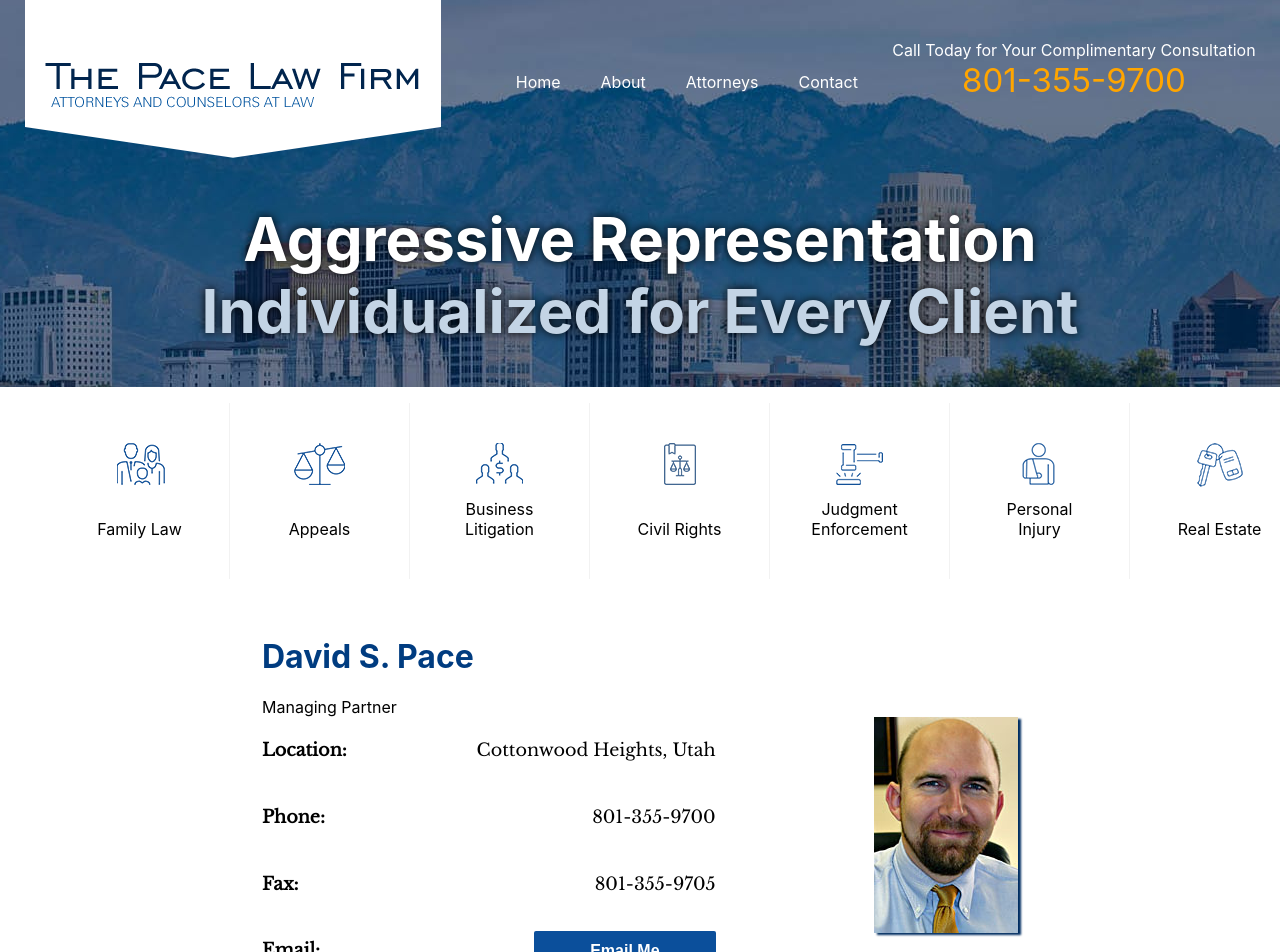
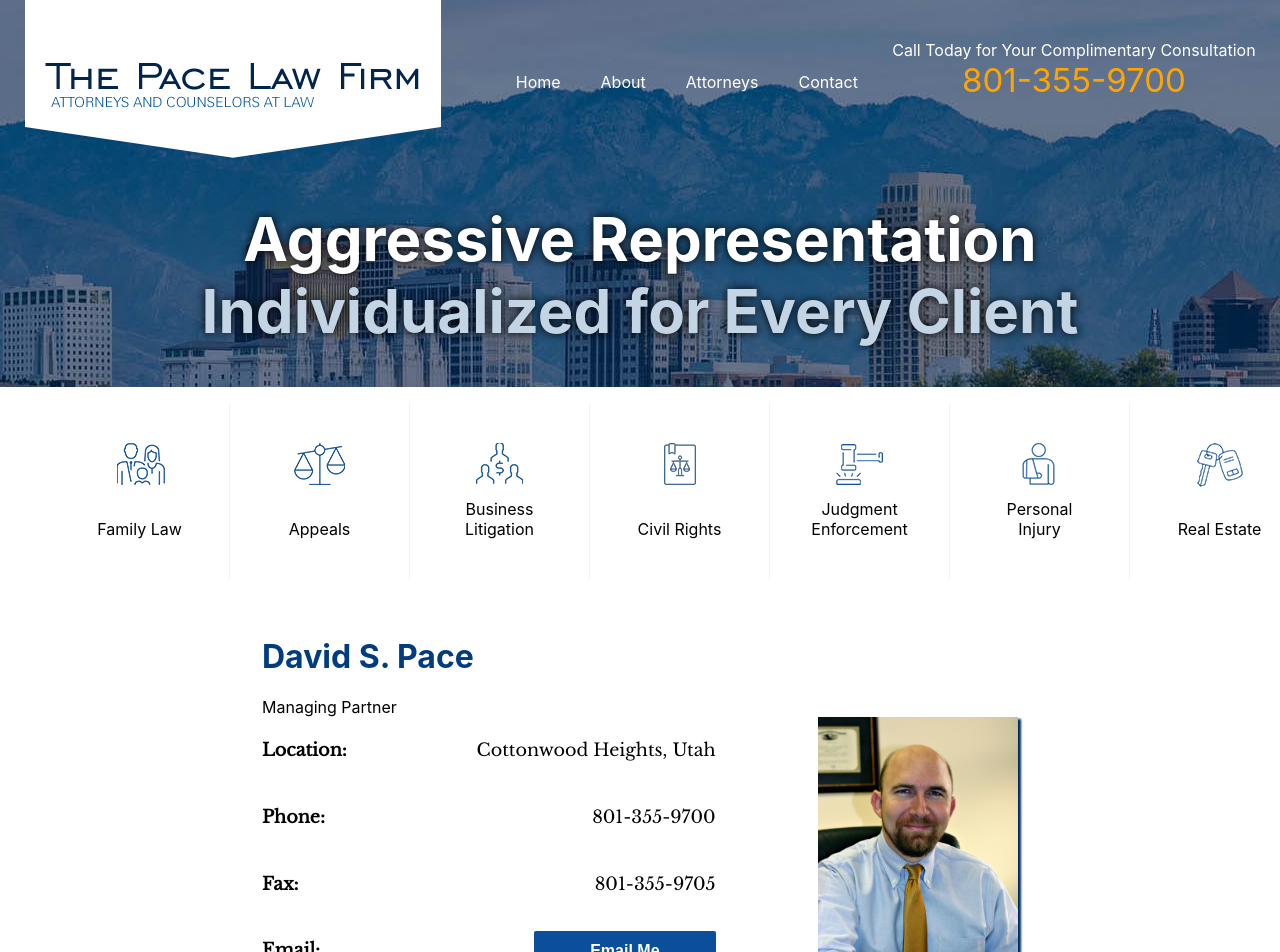
Before and after one commit to natepace/davidlawutahfe, a React (Create React App) app: page /Our-Attorneys/David-S-Pace in a window 1280 px wide. Shown: the top 952 px of the page. Built offline with nearby package versions, Linux system fonts and the light colour scheme.

Commit message:
new photo

```diff
--- a/src/App.css
+++ b/src/App.css
@@ -85,9 +85,13 @@ p{
 
 /* DAVID PAGE STYLES */
 .david-Prof-Pic{
-  background-image: url(./assets/davidprof.jpg);
-  width: 144px;
-  height: 216px;
+  background-image: url(./assets/david2.JPG);
+  /* width: 144px; */
+  width:200px;
+  height:300px;
+  background-repeat: no-repeat;
+  background-size: contain;
+  /* height: 216px; */
   box-shadow: 3px 2px 2px #002d61;
 }
 
@@ -862,6 +866,8 @@ margin:5px;
     margin-bottom: 4px;
     box-shadow: 3px 2px 2px #002d61;
 
+
+
   }
 
   .about-attorney{
```
Also changed, not shown: src/assets/david2.JPG (added).
